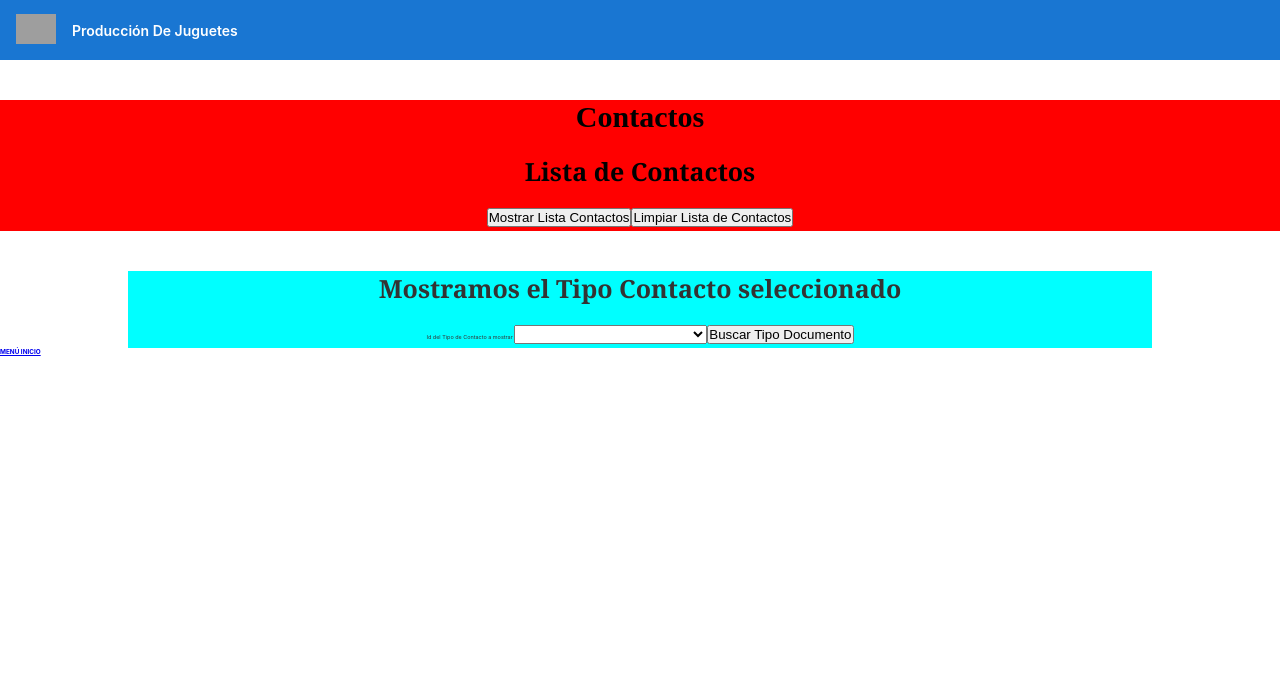
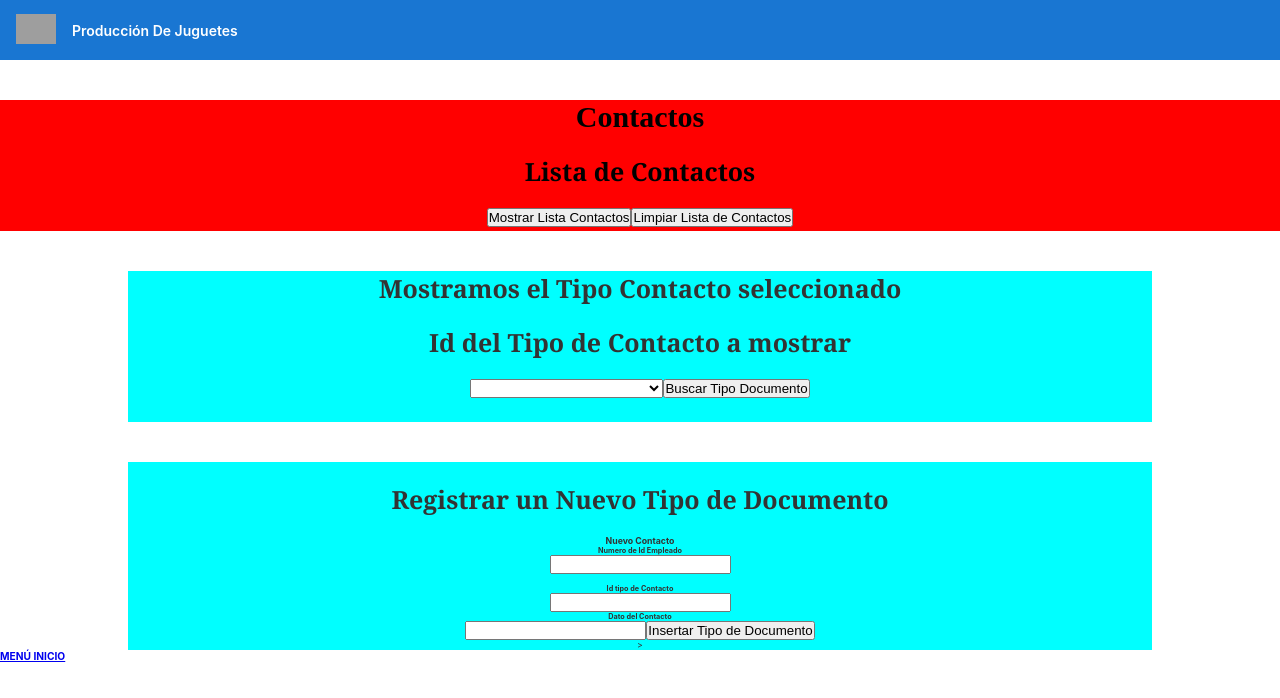
Before and after one commit to JosMiguelMM2/MVM-SYSTEM, an Angular app in the folder Front-End/: page /Contactos in a window 1280 px wide. Shown: the top 698 px of the page. Built offline with nearby package versions, Linux system fonts and the light colour scheme; grey boxes are pictures that could not be loaded.

Commit message:
Inserta nuevos contactos, falta estilizar pero compila back-end y front-end sin problema

```diff
--- a/Front-End/src/app/contacto/contacto.component.css
+++ b/Front-End/src/app/contacto/contacto.component.css
@@ -22,7 +22,7 @@ html{
     margin-bottom: 20px;
 }
 
-.tabla1{
+.tabla1, .tabBuscar{
     margin: 0 auto;
     font-size: 1.9rem;
     width: 80%;
@@ -35,7 +35,7 @@ html{
     margin-bottom: 20px;
 }
 
-.titulo2{
+.titulo2, .titulo5{
     font-size: 2.5rem;
     font-weight: 700;
     font-family: Georgia, 'Times New Roman', Times, serif;
@@ -50,3 +50,11 @@ html{
     text-align: center;
 
 }
+
+.crear-contacto{
+    background-color: aqua;
+    margin: 0 auto;
+    margin-top: 4rem;
+    width: 80%;
+    text-align: center;
+}
--- a/Front-End/src/app/contacto/contacto.component.html
+++ b/Front-End/src/app/contacto/contacto.component.html
@@ -1,26 +1,23 @@
-<html xmlns:mso="urn:schemas-microsoft-com:office:office" xmlns:msdt="uuid:C2F41010-65B3-11d1-A29F-00AA00C14882">
+<html
+  xmlns:mso="urn:schemas-microsoft-com:office:office"
+  xmlns:msdt="uuid:C2F41010-65B3-11d1-A29F-00AA00C14882"
+>
   <head>
+    <title></title>
+  </head>
 
-  <title></title></head><html>
-
-  <main  class="primera">
+    <main class="primera">
       <h1 class="titulo1">{{ title }}</h1>
 
       <div class="lista">
         <h2 class="titulo2">Lista de Contactos</h2>
         <form (ngSubmit)="consultarcontactos(1)" [formGroup]="ListaContacto">
-        <button type="submit" >
-          Mostrar Lista Contactos
-        </button>
+          <button type="submit">Mostrar Lista Contactos</button>
 
-
-        <button (click)="LimpiarLista()">
-          Limpiar Lista de Contactos
-        </button>
+          <button (click)="LimpiarLista()">Limpiar Lista de Contactos</button>
 
           <h2>{{ TituloContacto }}</h2>
           <table class="tabla1">
-
             <thead>
               <th>{{ TablaContacto[0] }}</th>
               <th>{{ TablaContacto[1] }}</th>
@@ -30,15 +27,12 @@
             </thead>
 
             <tbody>
-
               <tr *ngFor="let tcont of Contactos">
-
                 <th>{{ tcont.Id_contactos }}</th>
                 <th>{{ tcont.Numero_Documento }}</th>
                 <th>{{ tcont.Persona }}</th>
                 <th>{{ tcont.Tipo_Contacto }}</th>
                 <th>{{ tcont.Dato_contacto }}</th>
-
               </tr>
             </tbody>
           </table>
@@ -49,34 +43,38 @@
     <!--------------------------------------------------------------------------------------------->
     <!-- para mostrar el un solo Tipo de Documento -->
     <div class="buscar_por_id">
-    <h2 class="titulo2">Mostramos el Tipo Contacto seleccionado </h2>
+      <h2 class="titulo2">Mostramos el Tipo Contacto seleccionado</h2>
 
       <form (ngSubmit)="buscarContacto()" [formGroup]="filtraridcontacto">
-    Id del Tipo de Contacto a mostrar
-    <select class="dropdown"  formControlName="combofiltro" (click)="consultarcontactos(2)">
+        <h5 class="titulo5">Id del Tipo de Contacto a mostrar</h5>
+        <select
+          class="dropdown"
+          formControlName="combofiltro"
+          (click)="consultarcontactos(2)"
+        >
           <option value="value1">Tipo de Documento a buscar</option>
 
-        <option *ngFor="let TipDoc of comboListaContacto" [value]="TipDoc.Id_contactos">
-          {{TipDoc.Id_contactos}} - {{TipDoc.Persona}}
+          <option
+            *ngFor="let TipDoc of comboListaContacto"
+            [value]="TipDoc.Id_contactos"
+          >
+            {{ TipDoc.Id_contactos }} - {{ TipDoc.Persona }}
           </option>
         </select>
-
-
-
 
         <button type="submit">Buscar Tipo Documento</button>
       </form>
 
       <ul>
-      <h2>{{TituloContact}}</h2>
+        <h2 class="titulo2">{{ TituloContact }}</h2>
 
         <table class="tabBuscar">
           <thead class="Colb">
-            <th class="b">{{TabBusContacto[0]}}</th>
-            <th class="b">{{TabBusContacto[1]}}</th>
-            <th class="b">{{TabBusContacto[2]}}</th>
-            <th class="b">{{TabBusContacto[3]}}</th>
-            <th class="b">{{TabBusContacto[4]}}</th>
+            <th class="b">{{ TabBusContacto[0] }}</th>
+            <th class="b">{{ TabBusContacto[1] }}</th>
+            <th class="b">{{ TabBusContacto[2] }}</th>
+            <th class="b">{{ TabBusContacto[3] }}</th>
+            <th class="b">{{ TabBusContacto[4] }}</th>
           </thead>
 
           <tbody class="Filb">
@@ -88,12 +86,57 @@
               <th>{{ tcontab.Dato_contacto }}</th>
             </tr>
           </tbody>
-
         </table>
-
       </ul>
     </div>
 
+
+
+    <!--------------------------------------------------------------------------------------------->
+    <!-- para crear un  Tipo de documento -->
+
+    <div class="crear-contacto">
+      <br /><br />
+      <h2 class="titulo2">Registrar un Nuevo Tipo de Documento</h2>
+
+      <form (ngSubmit)="InsertarnuevoContacto()" [formGroup]="InsertarContacto">
+        <h4>Nuevo Contacto</h4>
+
+        <h5>Numero de Id Empleado</h5>
+        <label for="idcontacto">
+          <input
+            type="number"
+            name="idcontacto"
+            id="idcontacto"
+            formControlName="numberidcontacto"
+        />
+      </label>
+
+        <br /><br />
+        <h5>Id tipo de Contacto</h5>
+        <label for="idtipcontacto"
+          ><input
+            type="number"
+            name="idtipcontacto"
+            id="idtipcontacto"
+            formControlName="numberidtipcontacto"
+            maxlength="3"
+        /></label>
+
+        <h5>Dato del Contacto</h5>
+        <label for="datocontacto">
+          <input
+            type="text"
+            name="datocontacto"
+            id="datocontacto"
+            formControlName="textdatocontacto"/>
+          </label>
+
+
+        <button class="agregar-contacto" type="submit">Insertar Tipo de Documento</button>
+      </form>
+      >
+    </div>
 
     <!--*************************************************************************-->
     <!-- se incluye el link para la otra página -->
--- a/Front-End/src/app/contacto/contacto.component.ts
+++ b/Front-End/src/app/contacto/contacto.component.ts
@@ -36,35 +36,43 @@ export class ContactoComponent implements OnInit {
   //*****************************************************************************
   //Form group
   ListaContacto = new FormGroup({});
-  filtraridcontacto =  new FormGroup(
-    {
-      combofiltro: new FormControl()
+
+  //BUSCAR CONTACTO POR ID
+  filtraridcontacto = new FormGroup({
+    combofiltro: new FormControl(),
   });
+
+  //insertar nuevo contacto
+  InsertarContacto = new FormGroup({
+    numberidcontacto: new FormControl(),
+    numberidtipcontacto: new FormControl(),
+    textdatocontacto: new FormControl(),
+  });
+
 
   constructor(
     private formBuilder: FormBuilder,
     private juguetesService: JuguetesService,
     Router: Router
-  ) { }
+  ) {}
 
   //..............................................................................................
   // CRUD
   //............................................................................................
   // Lista Tipos de documentos. inicial
 
-  public consultarcontactosI() {
+  // public consultarcontactosI() {
+  //   this.juguetesService.getTipContacs().subscribe((data: any) => {
+  //     // let dat = data;
 
-    this.juguetesService.getTipContacs().subscribe((data: any) => {
-     // let dat = data;
-
-      this.Contactos = JSON.parse(data);//data;
-      this.TituloContacto = ' Listar Contactos';
-      this.TablaContacto[0] = 'indicador';
-      this.TablaContacto[1] = 'Denominación';
-      this.TablaContacto[2] = 'Iniciales';
-      this.TablaContacto[3] = 'Direccion';
-    });
-  }
+  //     this.Contactos = JSON.parse(data); //data;
+  //     this.TituloContacto = ' Listar Contactos';
+  //     this.TablaContacto[0] = 'indicador';
+  //     this.TablaContacto[1] = 'Denominación';
+  //     this.TablaContacto[2] = 'Iniciales';
+  //     this.TablaContacto[3] = 'Direccion';
+  //   });
+  // }
 
   public consultarcontactos(op: any) {
     //console.error(" El listado 1 " );
@@ -73,7 +81,7 @@ export class ContactoComponent implements OnInit {
       //console.log("component")
       this.juguetesService.getTipContacs().subscribe(
         (data: any) => {
-          console.error(" El listado 2 "+ data );
+          console.error(' El listado 2 ' + data);
           if (op == 1) {
             // let dat = data;
 
@@ -131,16 +139,14 @@ export class ContactoComponent implements OnInit {
   // -----------------------------------------------------------------------------------------
   // Consulta un tipo de documento por medio de su id.
 
-public buscarContacto()
-{
-
+  public buscarContacto() {
     var filtovalor = this.filtraridcontacto.getRawValue()['combofiltro'];
-  console.log("318    " + filtovalor );
-  this.juguetesService.getTipContac('/' + filtovalor).subscribe((data: {}) => {
-    console.log("313    " + filtovalor );
+    console.log('318    ' + filtovalor);
+    this.juguetesService.getTipContac('/' + filtovalor).subscribe(
+      (data: {}) => {
+        console.log('313    ' + filtovalor);
 
         this.MiContacto = data;
-
 
         // console.log("la data es " + data);
         // console.log("MiTipDoc es " + this.MiTipDoc);
@@ -152,17 +158,40 @@ public buscarContacto()
         this.TabBusContacto[2] = 'Nombre y Apellido';
         this.TabBusContacto[3] = 'Tipo de contacto';
         this.TabBusContacto[4] = 'Datos de contacto';
-
-  },error => { console.log(error) });
-
+      },
+      (error) => {
+        console.log(error);
+      }
+    );
   }
 
+  public InsertarnuevoContacto() {
+    let datosvalo1 = this.InsertarContacto.getRawValue()['numberidcontacto'];
+    let datosvalo2 = this.InsertarContacto.getRawValue()['numberidtipcontacto'];
+    let datosvalo3 = this.InsertarContacto.getRawValue()['textdatocontacto'];
+    let cadena = { "Id_empleados": datosvalo1, "Tipo_contacto":datosvalo2, "Dato_contacto":datosvalo3 };
 
+  this.juguetesService.insertTipContac(cadena).then
+    ( res => {
+        console.log(res)
+      }
+    ).catch(err => {
+      console.log(err)
+    });
+    this.InsertarContacto.reset();
+  }
+//-------------------------------------------------------
   ngOnInit(): void {
     this.ListaContacto = this.formBuilder.group({});
-    this.filtraridcontacto = this.formBuilder.group(
-      {
-        combofiltro: []
+    this.filtraridcontacto = this.formBuilder.group({
+      combofiltro: [],
     });
+
+    this.InsertarContacto = this.formBuilder.group({
+      numberidcontacto: [],
+      numberidtipcontacto: [],
+      textdatocontacto: [],
+    });
+    this.formBuilder.group;
   }
 }
--- a/Front-End/src/app/juguetes.service.ts
+++ b/Front-End/src/app/juguetes.service.ts
@@ -52,6 +52,18 @@ export class JuguetesService {
     return this.http.get(this.Url + '/tipContac' + id, httpOptions);
   }
 
+    //-------------------------------------------------------------
+ // Método para insertar un nuevo Tipo de documento
+
+ async insertTipContac(TipDocD:any): Promise<any> {
+
+  //console.log(TipDocD, this.Url+"/tipdoc")
+
+  return new Promise((resolve, reject) => {
+    this.http.post(this.Url + "/tipContac", TipDocD, httpOptions).toPromise()
+  });
+}
+
   //------------------------------------------------------------------
 // servicio crud Empleados
 // metodo listar tipos de documentos
```
Lines whose indentation alone changed are shown as unchanged.
